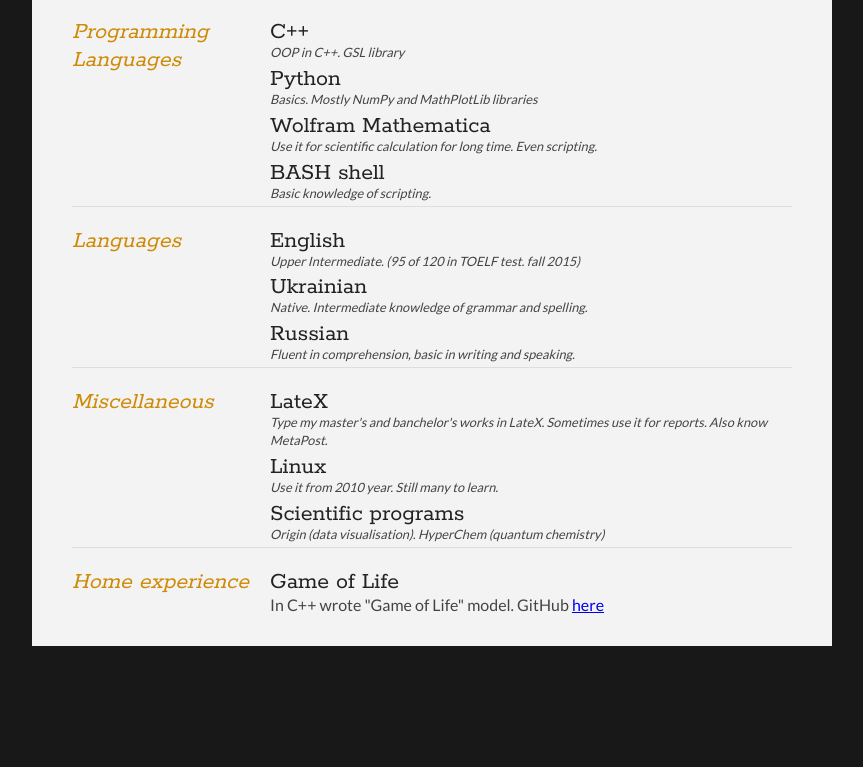
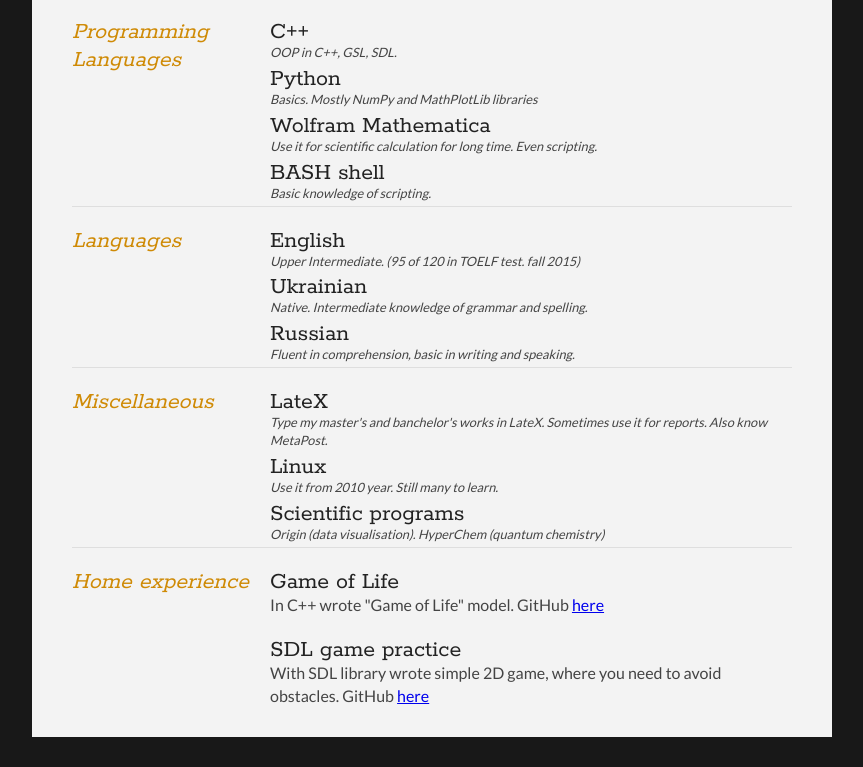
Before and after one commit to Ollleksa/ollleksa.github.io, a plain HTML site: page index.html in a window 1280 px wide. Shown: the part 737-1504 px from the top of the page, without its empty margins (208-1071 px from the left). Before the commit the page ends 1413 px from the top, so only its background shows below. Drawn offline with Linux system fonts and the light colour scheme.

Commit message:
New information

```diff
--- a/index.html
+++ b/index.html
@@ -85,7 +85,7 @@
 			<div class="sectionContent">
 				<article>
 					<h2>C++</h2>
-					<p class="subDetails">OOP in C++. GSL library</p>
+					<p class="subDetails">OOP in C++, GSL,  SDL.</p>
 				</article>
 				<article>
 					<h2>Python</h2>
@@ -158,6 +158,10 @@
 					<h2>Game of Life</h2>
 					<p> In C++ wrote "Game of Life" model. GitHub <a href="https://github.com/Ollleksa/dynamic-exciton-system" target="_blank">here</a></p>
 				</article>
+<article>
+					<h2>SDL game practice</h2>
+					<p> With SDL library wrote simple 2D game, where you need to avoid obstacles. GitHub <a href="https://github.com/Ollleksa/infinite_run" target="_blank">here</a></p>
+				</article>
 			</div>
 			<div class="clear"></div>
 		</section>
```
